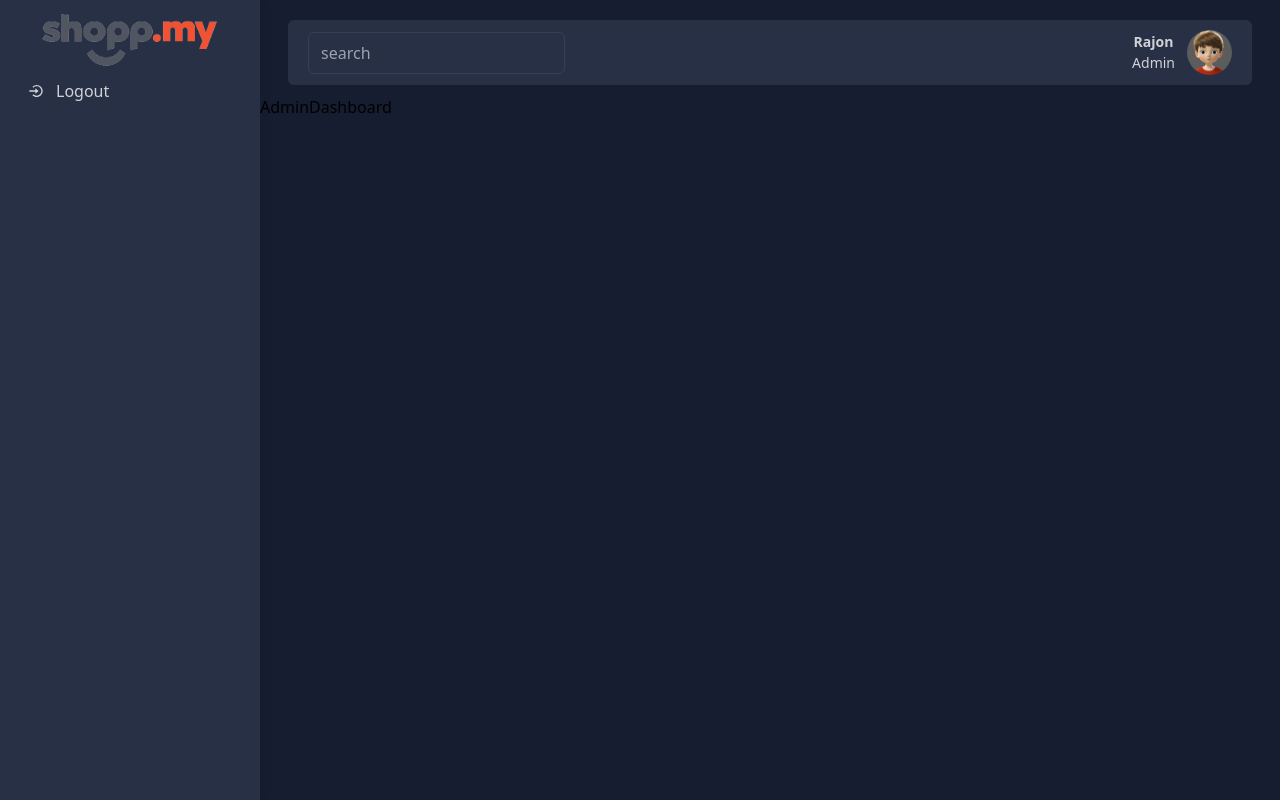
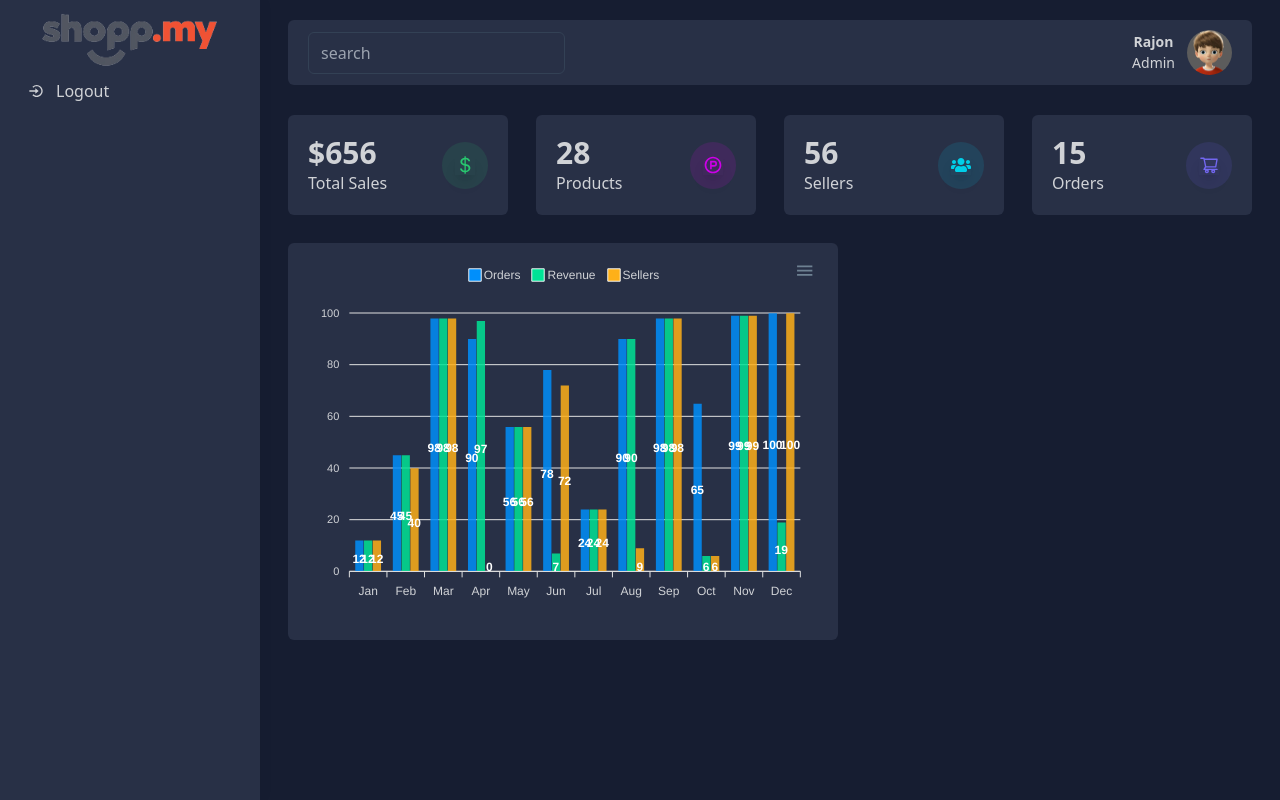
Before and after one commit to rajon-git/MultiVendor, a React (Create React App) app in the folder dashboard/: page /admin/dashboard in a window 1280 px wide. Built offline with nearby package versions, Linux system fonts and the light colour scheme.

Commit message:
admin dashboard ui added

```diff
--- a/dashboard/src/views/admin/AdminDashboard.jsx
+++ b/dashboard/src/views/admin/AdminDashboard.jsx
@@ -1,8 +1,106 @@
 import React from 'react'
+import {BsCurrencyDollar} from 'react-icons/bs'
+import { FaUsers } from 'react-icons/fa'
+import {RiProductHuntLine} from 'react-icons/ri'
+import {AiOutlineShoppingCart} from 'react-icons/ai'
+import Chart from 'react-apexcharts'
 
 const AdminDashboard = () => {
+  const state ={
+    series:[
+      {
+        name: "Orders",
+        data: [12, 45, 98, 90, 56, 78, 24, 90, 98, 65, 99, 100],
+      },
+      {
+        name: "Revenue",
+        data: [12, 45, 98, 97, 56, 7, 24, 90, 98, 6, 99, 19],
+      },
+      {
+        name: "Sellers",
+        data: [12, 40, 98, 0, 56, 72, 24, 9, 98, 6, 99, 100],
+      },
+    ],
+    options:{
+      color: ["#181ee8","#181ee8"],
+      plotOptions:{
+        radius:30
+      },
+      chart:{
+        background: 'transparent',
+        foreColor: '#d0d2d6'
+      },
+      dataLables: {
+        enabled:false
+      },
+      stroke:{
+        show:true,
+        curve: ['smooth','straight','stepline'],
+        lineCap: 'butt',
+        colors: '#f0f0f0',
+        width: .5,
+        dashArray: 0
+      },
+      xaxis:{
+        categories:['Jan','Feb','Mar','Apr','May','Jun','Jul','Aug','Sep','Oct','Nov','Dec']
+      },
+      legend:{
+        position: 'top'
+      }
+    }
+  }
   return (
-    <div>AdminDashboard</div>
+    <div className='px-2 md:px-7 py-5'>
+      <div className='w-full grid grid-cols-1 sm:grid-cols-2 md:grid-cols-2 lg:grid-cols-4 gap-7'>
+        <div className='flex justify-between items-center p-5 bg-[#283046] rounded-md gap-3'>
+          <div className='flex flex-col justify-start items-start text-[#d0d2d6]'>
+            <h2 className='text-3xl font-bold'>$656</h2>
+            <span className='text-md font-medium'>Total Sales</span>
+          </div>
+          <div className='w-[46px] h-[47px] rounded-full bg-[#28c76f1f] flex justify-center items-center text-xl'>
+            <BsCurrencyDollar className='text-[#28c76f] shadow-lg'/>
+          </div>
+        </div>
+
+        <div className='flex justify-between items-center p-5 bg-[#283046] rounded-md gap-3'>
+          <div className='flex flex-col justify-start items-start text-[#d0d2d6]'>
+            <h2 className='text-3xl font-bold'>28</h2>
+            <span className='text-md font-medium'>Products</span>
+          </div>
+          <div className='w-[46px] h-[47px] rounded-full bg-[#e000e81f] flex justify-center items-center text-xl'>
+            <RiProductHuntLine className='text-[#cd00e8] shadow-lg'/>
+          </div>
+        </div>
+
+        <div className='flex justify-between items-center p-5 bg-[#283046] rounded-md gap-3'>
+          <div className='flex flex-col justify-start items-start text-[#d0d2d6]'>
+            <h2 className='text-3xl font-bold'>56</h2>
+            <span className='text-md font-medium'>Sellers</span>
+          </div>
+          <div className='w-[46px] h-[47px] rounded-full bg-[#00cfe81f] flex justify-center items-center text-xl'>
+            <FaUsers className='text-[#00cfe8] shadow-lg'/>
+          </div>
+        </div>
+
+        <div className='flex justify-between items-center p-5 bg-[#283046] rounded-md gap-3'>
+          <div className='flex flex-col justify-start items-start text-[#d0d2d6]'>
+            <h2 className='text-3xl font-bold'>15</h2>
+            <span className='text-md font-medium'>Orders</span>
+          </div>
+          <div className='w-[46px] h-[47px] rounded-full bg-[#7367f01f] flex justify-center items-center text-xl'>
+            <AiOutlineShoppingCart className='text-[#7367f0] shadow-lg'/>
+          </div>
+        </div>
+      </div>
+
+      <div className='w-full flex flex-wrap mt-7'>
+        <div className='w-full lg:w-7/12 lg:pr-3'>
+          <div className='w-full bg-[#283046] p-4 rounded-md'>
+            <Chart options={state.options} series={state.series} type='bar' height={350}/>
+          </div>
+        </div>
+      </div>
+    </div>
   )
 }
 
```
